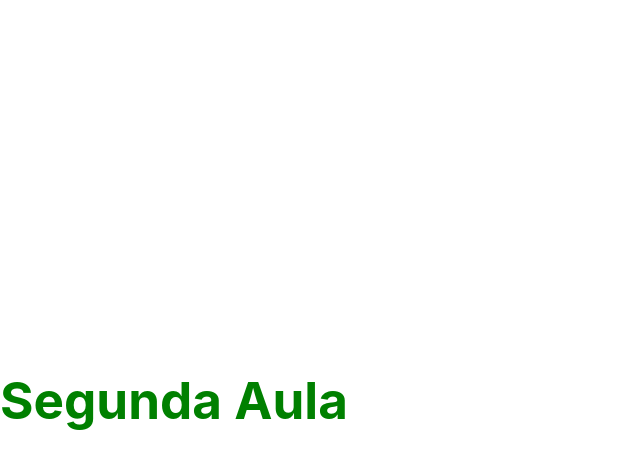
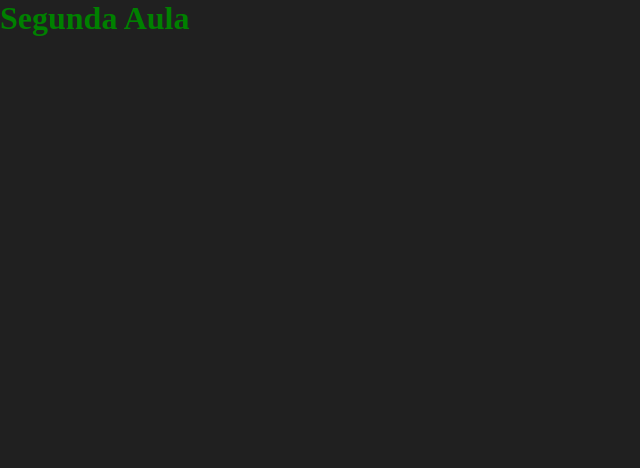
Before and after one commit to FilipeFariaas/front-end-III, a React (Vite) app in the folder class01/digital_house/: page / in a window 1280 px wide. Shown: the top 468 px of the page, without its empty margins (0-640 px from the left). Built offline with nearby package versions, Linux system fonts and the light colour scheme.

Commit message:
reset css

```diff
--- a/class01/digital_house/src/index.css
+++ b/class01/digital_house/src/index.css
@@ -1,70 +1,10 @@
-:root {
-  font-family: Inter, Avenir, Helvetica, Arial, sans-serif;
-  font-size: 16px;
-  line-height: 24px;
-  font-weight: 400;
+* {
+  padding: 0;
+  margin: 0;
 
-  color-scheme: light dark;
-  color: rgba(255, 255, 255, 0.87);
-  background-color: #242424;
-
-  font-synthesis: none;
-  text-rendering: optimizeLegibility;
-  -webkit-font-smoothing: antialiased;
-  -moz-osx-font-smoothing: grayscale;
-  -webkit-text-size-adjust: 100%;
-}
-
-a {
-  font-weight: 500;
-  color: #646cff;
-  text-decoration: inherit;
-}
-a:hover {
-  color: #535bf2;
+  box-sizing: border-box;
 }
 
 body {
-  margin: 0;
-  display: flex;
-  place-items: center;
-  min-width: 320px;
-  min-height: 100vh;
+  background-color: #202020;
 }
-
-h1 {
-  font-size: 3.2em;
-  line-height: 1.1;
-}
-
-button {
-  border-radius: 8px;
-  border: 1px solid transparent;
-  padding: 0.6em 1.2em;
-  font-size: 1em;
-  font-weight: 500;
-  font-family: inherit;
-  background-color: #1a1a1a;
-  cursor: pointer;
-  transition: border-color 0.25s;
-}
-button:hover {
-  border-color: #646cff;
-}
-button:focus,
-button:focus-visible {
-  outline: 4px auto -webkit-focus-ring-color;
-}
-
-@media (prefers-color-scheme: light) {
-  :root {
-    color: #213547;
-    background-color: #ffffff;
-  }
-  a:hover {
-    color: #747bff;
-  }
-  button {
-    background-color: #f9f9f9;
-  }
-}
```
